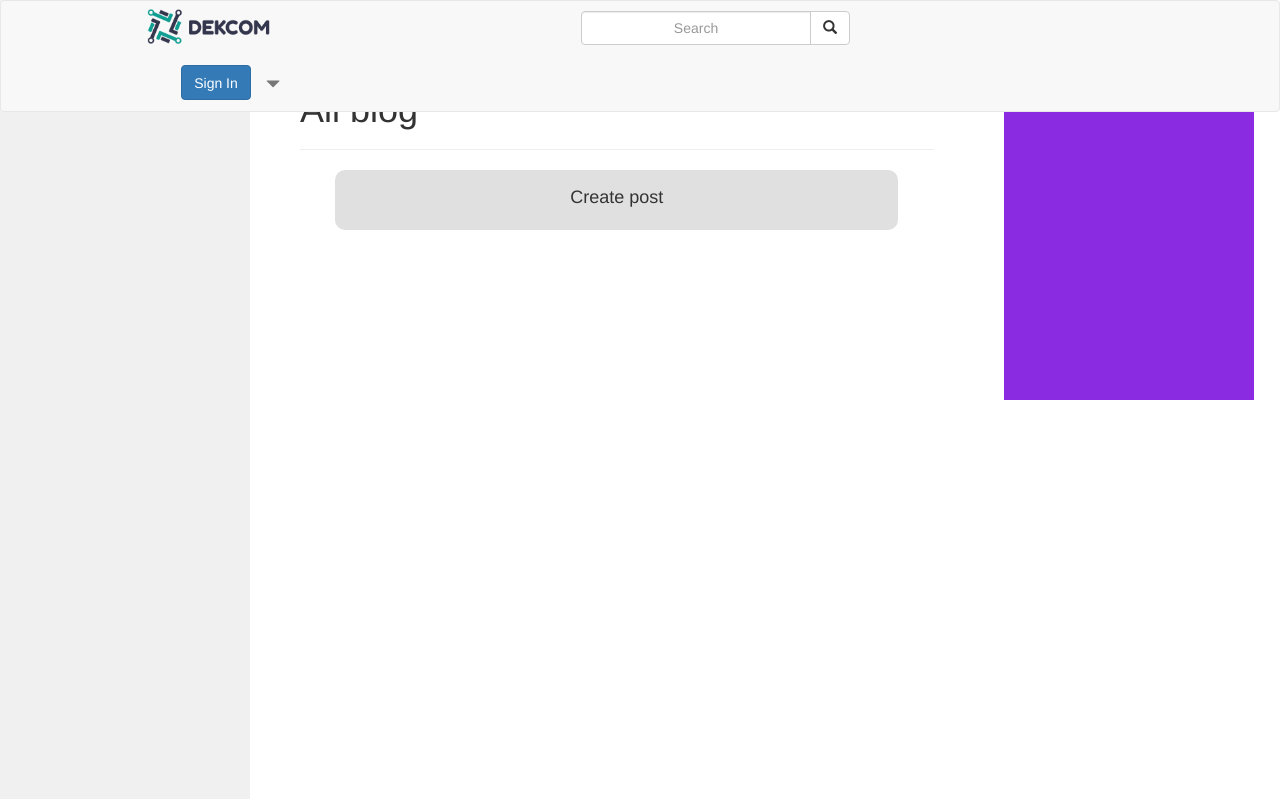
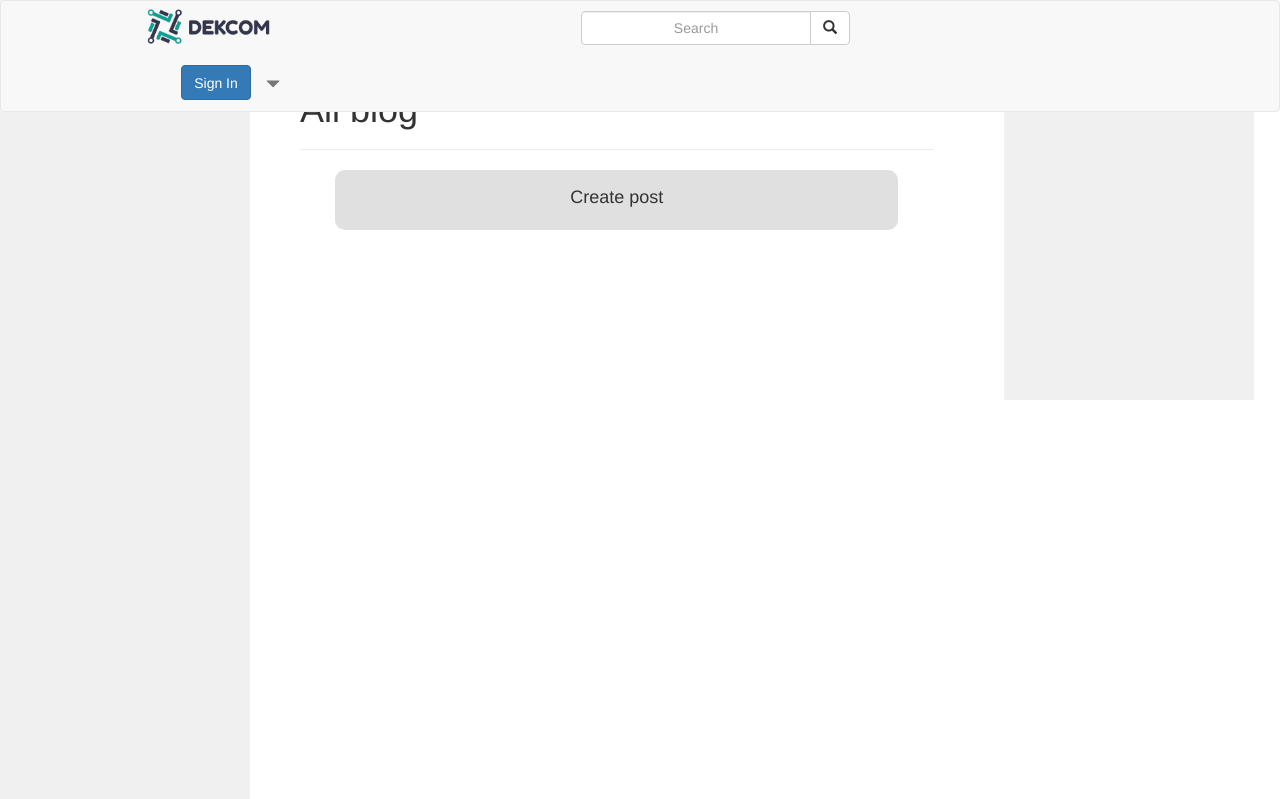
Before and after one commit to Jomsaruj/DEK-COM, a Django app: page /blog/ in a window 1280 px wide. Shown: the top 799 px of the page. Run offline with Django 3.2, Linux system fonts and the light colour scheme; data that the repository does not hold is empty; some libraries are stand-ins or nearby versions.

Commit message:
change right box's color to grey

```diff
--- a/blog/static/css/style.css
+++ b/blog/static/css/style.css
@@ -21,7 +21,7 @@
 .nav-right {
     width: 25rem;
     height: 50vh;
-    background-color: blueviolet;
+    background-color: rgb(240, 240, 240);
 }
 
 .page-header {
```
